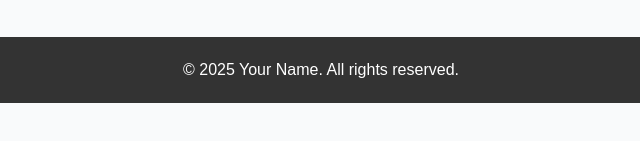
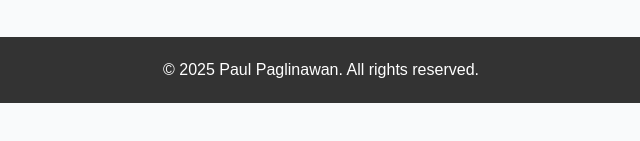
Before and after one commit to pIceBear/Portfolio_Paul, a plain HTML site: page index.html in a window 1280 px wide. Shown: the part 551-692 px from the top of the page, 319-959 px from the left. Drawn offline with Linux system fonts and the light colour scheme.

Commit message:
Update index.html

```diff
--- a/index.html
+++ b/index.html
@@ -265,7 +265,7 @@ footer {
     <!-- Footer -->
     <footer>
         <div class="container">
-            <p>&copy; 2025 Your Name. All rights reserved.</p>
+            <p>&copy; 2025 Paul Paglinawan. All rights reserved.</p>
         </div>
     </footer>
 
```
